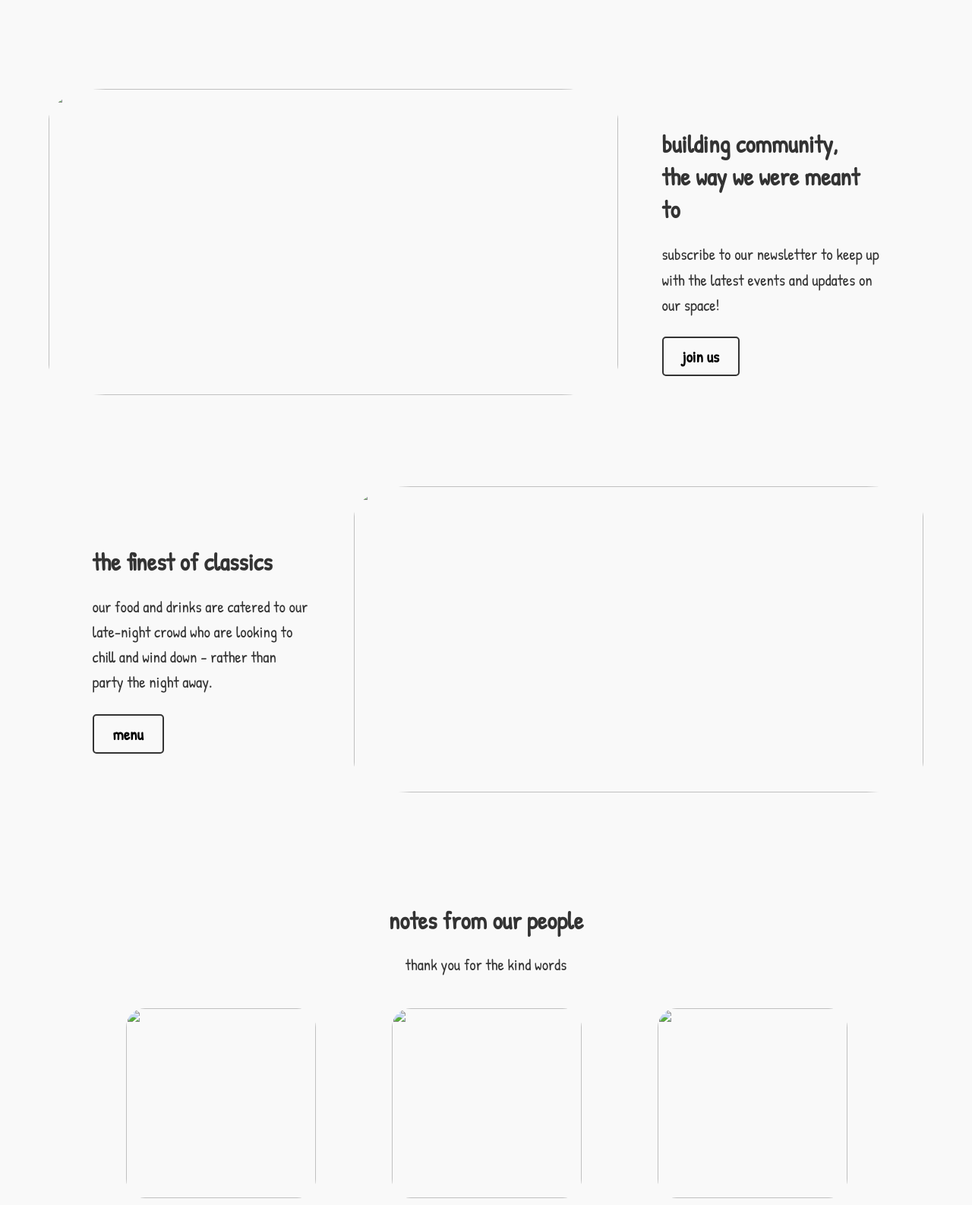
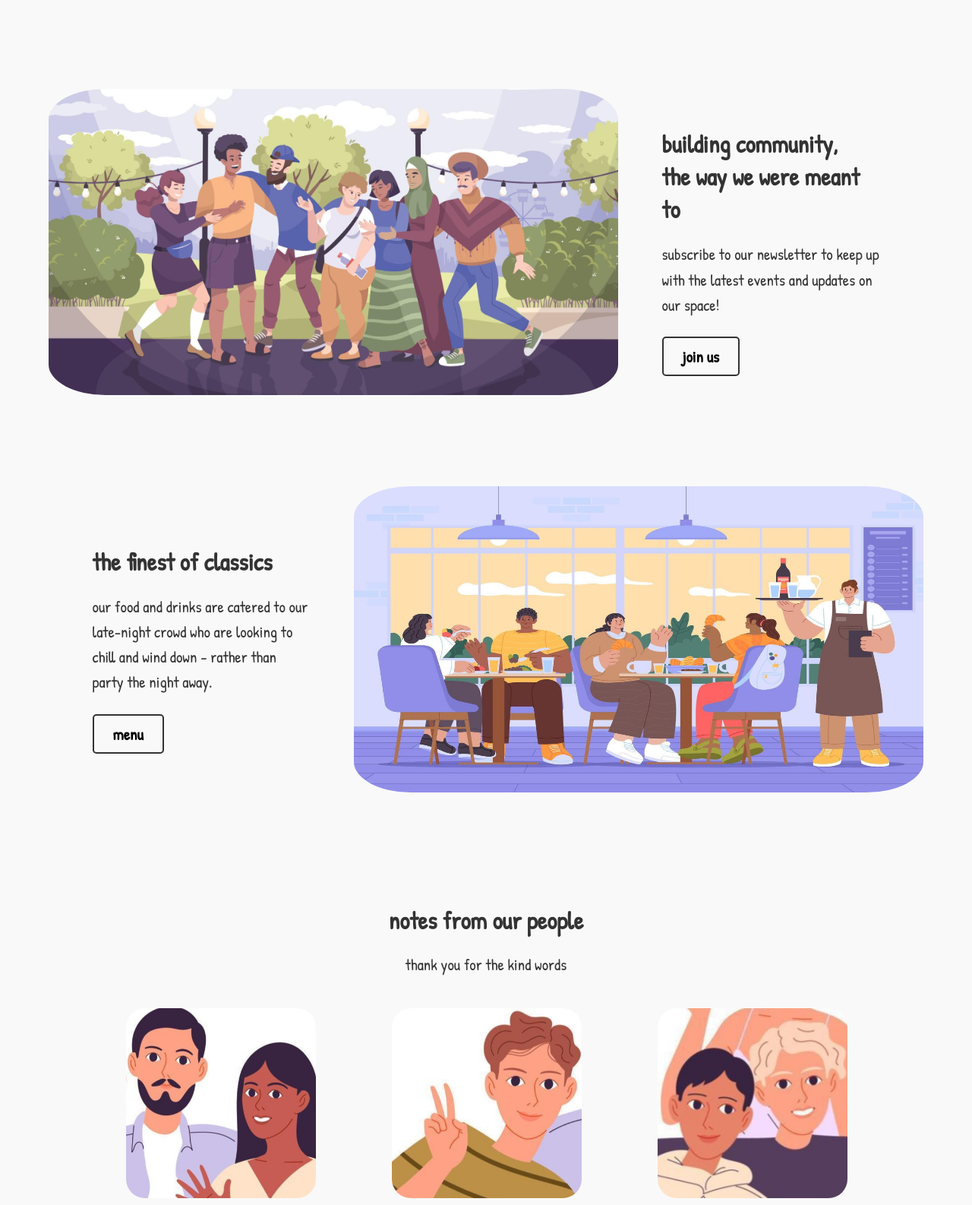
Before and after one commit to al8691-nyu/fall2025-anjila-lim, a plain HTML site: page index.html in a window 1280 px wide. Shown: the part 634-2220 px from the top of the page at 76% size. Drawn offline with Linux system fonts and the light colour scheme; the site is published under a folder, as on GitHub Pages, so addresses that start at the root find nothing.

Commit message:
amended assets so images can show

```diff
--- a/index.html
+++ b/index.html
@@ -239,7 +239,7 @@
                     <p>comfort close to home, where you can find like-minded souls in this increasingly isolating world.</p>
                 </div>
                 <div class="image-block">
-                    <img src="/assets/hug-woman-composition-vector.jpg" width="750px" height="403px">
+                    <img src="assets/hug-woman-composition-vector.jpg" width="750px" height="403px">
                 </div>
             </div>
         </section>
@@ -247,7 +247,7 @@
         <section class="container">
             <div class="section-content">
                 <div class="image-block">
-                    <img src="/assets/hug-friend-composition-vector.jpg" width="750px" height="403px">
+                    <img src="assets/hug-friend-composition-vector.jpg" width="750px" height="403px">
                 </div>
                 <div class="text-block">
                     <h2>building community,<br>the way we were meant to</h2>
@@ -265,7 +265,7 @@
                     <button class="btn">menu</button>
                 </div>
                 <div class="image-block">
-                    <img src="/assets/group-friends-dining-cafe-modern-illustration-2023-vector.jpg" width="750px" height="403px">
+                    <img src="assets/group-friends-dining-cafe-modern-illustration-2023-vector.jpg" width="750px" height="403px">
             </div>
         </section>
 
@@ -275,21 +275,21 @@
             <div class="testimonial-grid">
                 <div class="testimonial-item">
                     <div class="testimonial-image">
-                        <img src="/assets/group-portrait-of-happy-students-flat-cartoon-illustration-vector-2.jpg" width="250px" height="250px">
+                        <img src="assets/group-portrait-of-happy-students-flat-cartoon-illustration-vector-2.jpg" width="250px" height="250px">
                     </div>
                     <p><b>customer A</b></p>
                     <p><i>"we finally have a place where we can catch up with each other without having to be in a crowded, noisy place, love it!"</i></p>
                 </div>
                 <div class="testimonial-item">
                     <div class="testimonial-image">
-                        <img src="/assets/group-portrait-of-happy-students-flat-cartoon-illustration-vector-1.jpg" width="250px" height="250px">
+                        <img src="assets/group-portrait-of-happy-students-flat-cartoon-illustration-vector-1.jpg" width="250px" height="250px">
                     </div>
                     <p><b>customer B</b></p>
                     <p><i>"just moved into this neighbourhood and stumbled upon 'our little cloister'. it's been a great experience meeting other likeminded people and making connections in this new city."</i></p>
                 </div>
                 <div class="testimonial-item">
                     <div class="testimonial-image">
-                        <img src="/assets/group-portrait-of-happy-students-flat-cartoon-illustration-vector-3.jpg" width="250px" height="250px">
+                        <img src="assets/group-portrait-of-happy-students-flat-cartoon-illustration-vector-3.jpg" width="250px" height="250px">
                     </div>
                     <p><b>customer C</b></p>
                     <p><i>"we actually met each other at their first friendmaking event and have been coming here weekly ever since, we're so grateful!"</i></p>
```
Also changed, not shown: about.html (+1 -1 lines), events.html (+1 -1 lines).
